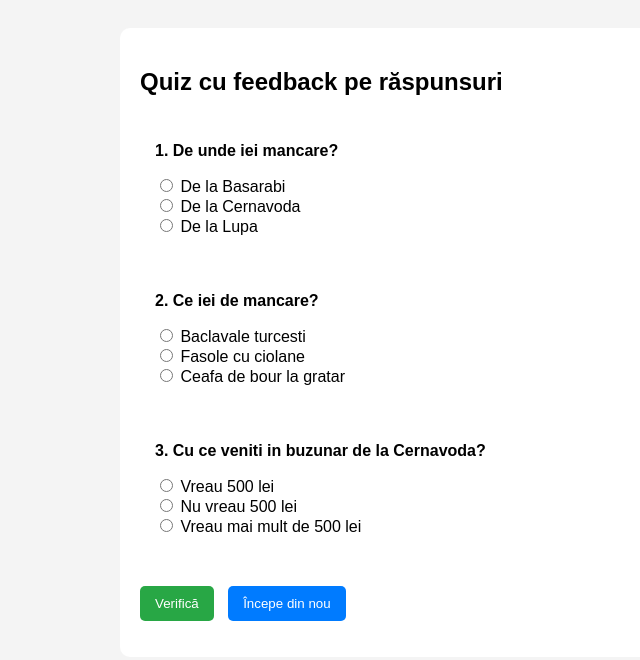
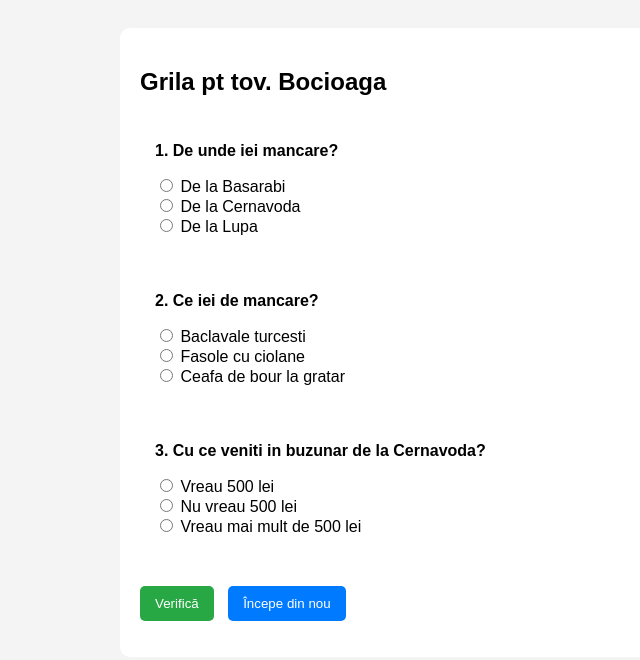
Before and after one commit to LegalQuizzes/Grile4, a plain HTML site: page index.html in a window 1280 px wide. Shown: the whole page, without its empty margins (200-840 px from the left). Drawn offline with Linux system fonts and the light colour scheme.

Commit message:
index.html

```diff
--- a/index.html
+++ b/index.html
@@ -73,7 +73,7 @@
   <script>
     function loadQuiz() {
       const quizBox = document.getElementById("quiz-box");
-      let quizHTML = "<h2>Quiz cu feedback pe răspunsuri</h2>";
+      let quizHTML = "<h2>Grila pt tov. Bocioaga</h2>";
       questions.forEach((q, idx) => {
         quizHTML += `<div class="intrebare fade" id="${q.id}-box">`;
         quizHTML += `<p><strong>${idx + 1}. ${q.text}</strong></p>`;
```
